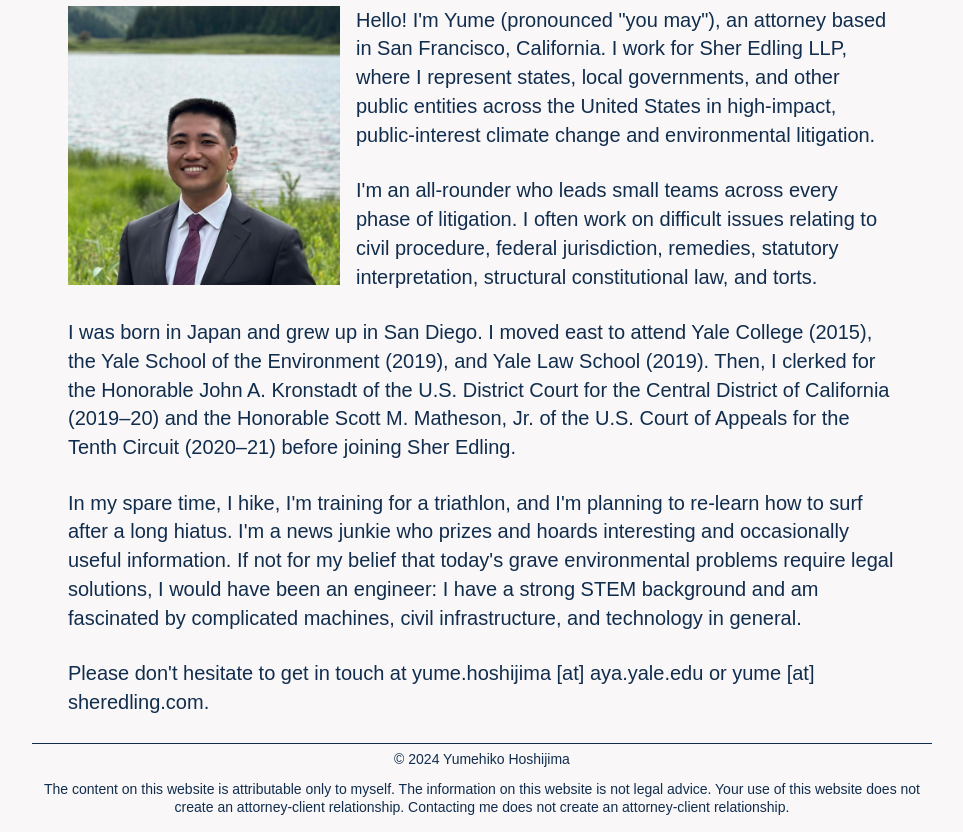
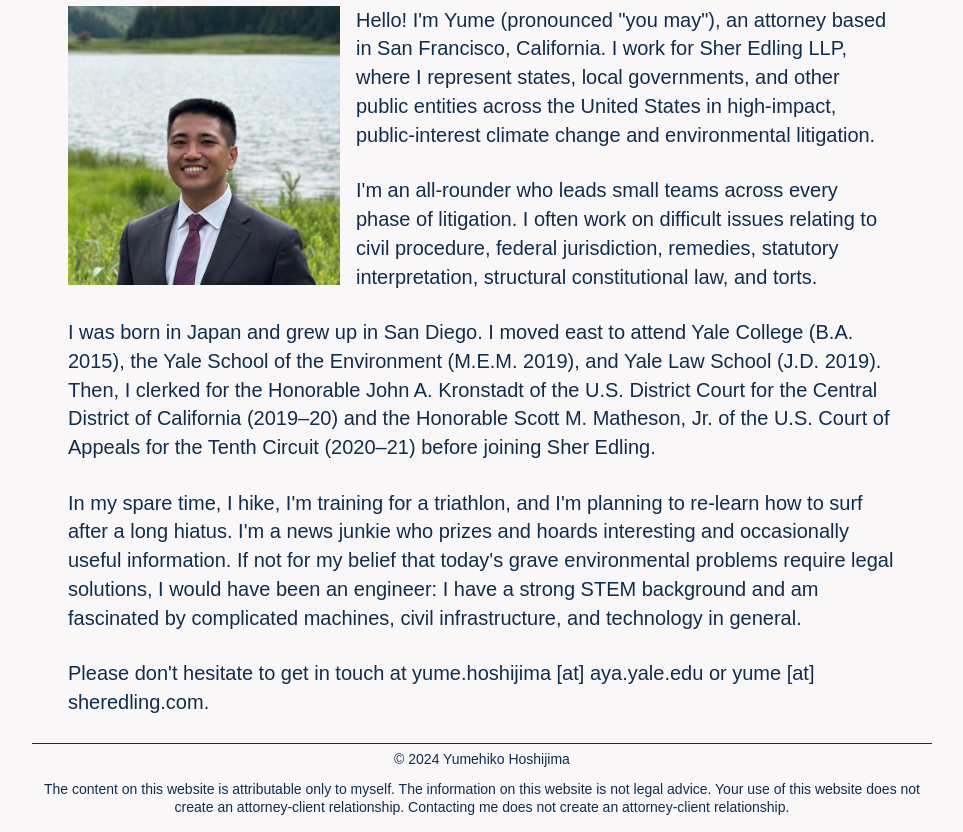
Before and after one commit to yumehoshijima/yumehoshijima.github.io, a plain HTML site: page index.html in a window 1280 px wide. Shown: the part 82-914 px from the top of the page, without its empty margins (158-1121 px from the left). Drawn offline with Linux system fonts and the light colour scheme.

Commit message:
Update index.html

```diff
--- a/index.html
+++ b/index.html
@@ -16,7 +16,7 @@
 <div class="bodycontainer" style="text-align:left; line-height:1.8rem;">
     <h4 style="font-weight:normal;"><img class="home-headshot" src="resources/headshot.jpg">Hello! I'm Yume (pronounced "you may"), an attorney based in San Francisco, California. I work for Sher Edling LLP, where I represent states, local governments, and other public entities across the United States in high-impact, public-interest climate change and environmental litigation.</h4>
     <h4 style="font-weight:normal;">I'm an all-rounder who leads small teams across every phase of litigation. I often work on difficult issues relating to civil procedure, federal jurisdiction, remedies, statutory interpretation, structural constitutional law, and torts.</h4>
-    <h4 style="font-weight:normal;">I was born in Japan and grew up in San Diego. I moved east to attend Yale College (2015), the Yale School of the Environment (2019), and Yale Law School (2019). Then, I clerked for the Honorable John A. Kronstadt of the U.S. District Court for the Central District of California (2019&ndash;20) and the Honorable Scott M. Matheson, Jr. of the U.S. Court of Appeals for the Tenth Circuit (2020&ndash;21) before joining Sher Edling.</h4>
+    <h4 style="font-weight:normal;">I was born in Japan and grew up in San Diego. I moved east to attend Yale College (B.A. 2015), the Yale School of the Environment (M.E.M. 2019), and Yale Law School (J.D. 2019). Then, I clerked for the Honorable John A. Kronstadt of the U.S. District Court for the Central District of California (2019&ndash;20) and the Honorable Scott M. Matheson, Jr. of the U.S. Court of Appeals for the Tenth Circuit (2020&ndash;21) before joining Sher Edling.</h4>
     <h4 style="font-weight:normal;">In my spare time, I hike, I'm training for a triathlon, and I'm planning to re-learn how to surf after a long hiatus. I'm a news junkie who prizes and hoards interesting and occasionally useful information. If not for my belief that today's grave environmental problems require legal solutions, I would have been an engineer: I have a strong STEM background and am fascinated by complicated machines, civil infrastructure, and technology in general.
     <h4 style="font-weight:normal;">Please don't hesitate to get in touch at yume.hoshijima [at] aya.yale.edu or yume [at] sheredling.com.</h4>
 </div>
```
